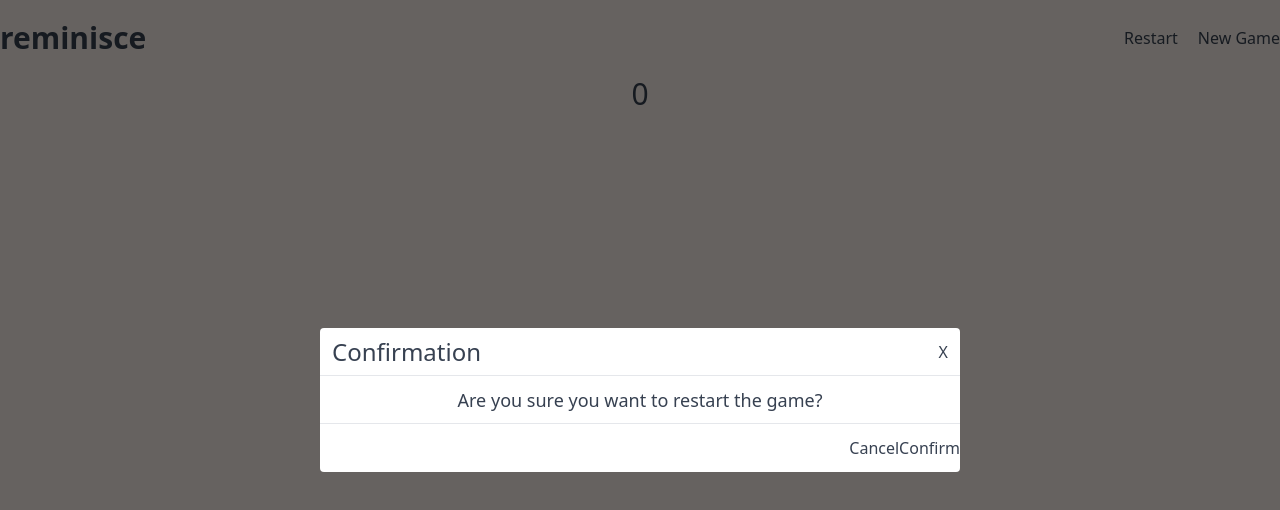
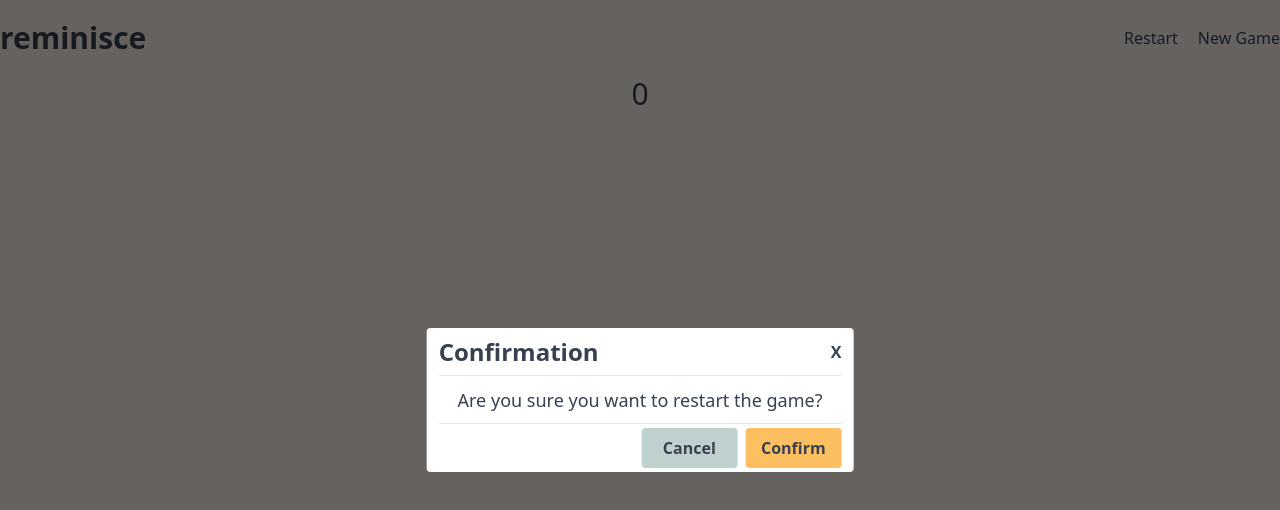
Before and after one commit to eyedent1ty/reminisce, a Nuxt app: page / in a window 1280 px wide. Shown: the top 510 px of the page. Built offline with nearby package versions, Linux system fonts and the light colour scheme.

Commit message:
created a resuable button

```diff
--- a/components/Modal.vue
+++ b/components/Modal.vue
@@ -1,9 +1,9 @@
 <template>
   <div class="absolute bg-black opacity-60 top-0 left-0 right-0 bottom-0"></div>
   <div
-    class="bg-white rounded w-1/2 max-w-2xl max-h-40 z-50 absolute top-1/2 left-1/2 -translate-x-1/2 -translate-y-1/2"
+    class="bg-white rounded w-11/12 sm:w-1/2 lg:w-1/3 max-w-2xl max-h-40 z-50 absolute top-1/2 left-1/2 -translate-x-1/2 -translate-y-1/2 px-3"
   >
-    <header class="flex justify-between items-center min-h-12 px-3 border-b">
+    <header class="flex justify-between items-center min-h-12 border-b font-bold">
       <h3 class="text-2xl">Confirmation</h3>
       <button type="button">X</button>
     </header>
@@ -12,9 +12,9 @@
     >
       Are you sure you want to restart the game?
     </main>
-    <footer class="flex justify-end items-center min-h-12">
-      <button>Cancel</button>
-      <button>Confirm</button>
+    <footer class="flex justify-end items-center min-h-12 gap-2">
+      <TheButton>Cancel</TheButton>
+      <TheButton primary>Confirm</TheButton>
     </footer>
   </div>
 </template>
--- /dev/null
+++ b/components/TheButton.vue
@@ -0,0 +1,19 @@
+<template>
+  <button v-if="primary" :class="[{ 'bg-primary': primary }, computedClasses]">
+    <slot />
+  </button>
+  <button v-else :class="[{ 'bg-secondary': !primary }, computedClasses]">
+    <slot />
+  </button>
+</template>
+
+<script setup lang="ts">
+defineProps({
+  primary: {
+    type: Boolean,
+    default: false
+  }
+});
+
+const computedClasses = computed(() => 'min-w-24 min-h-10 rounded font-bold');
+</script>
```
